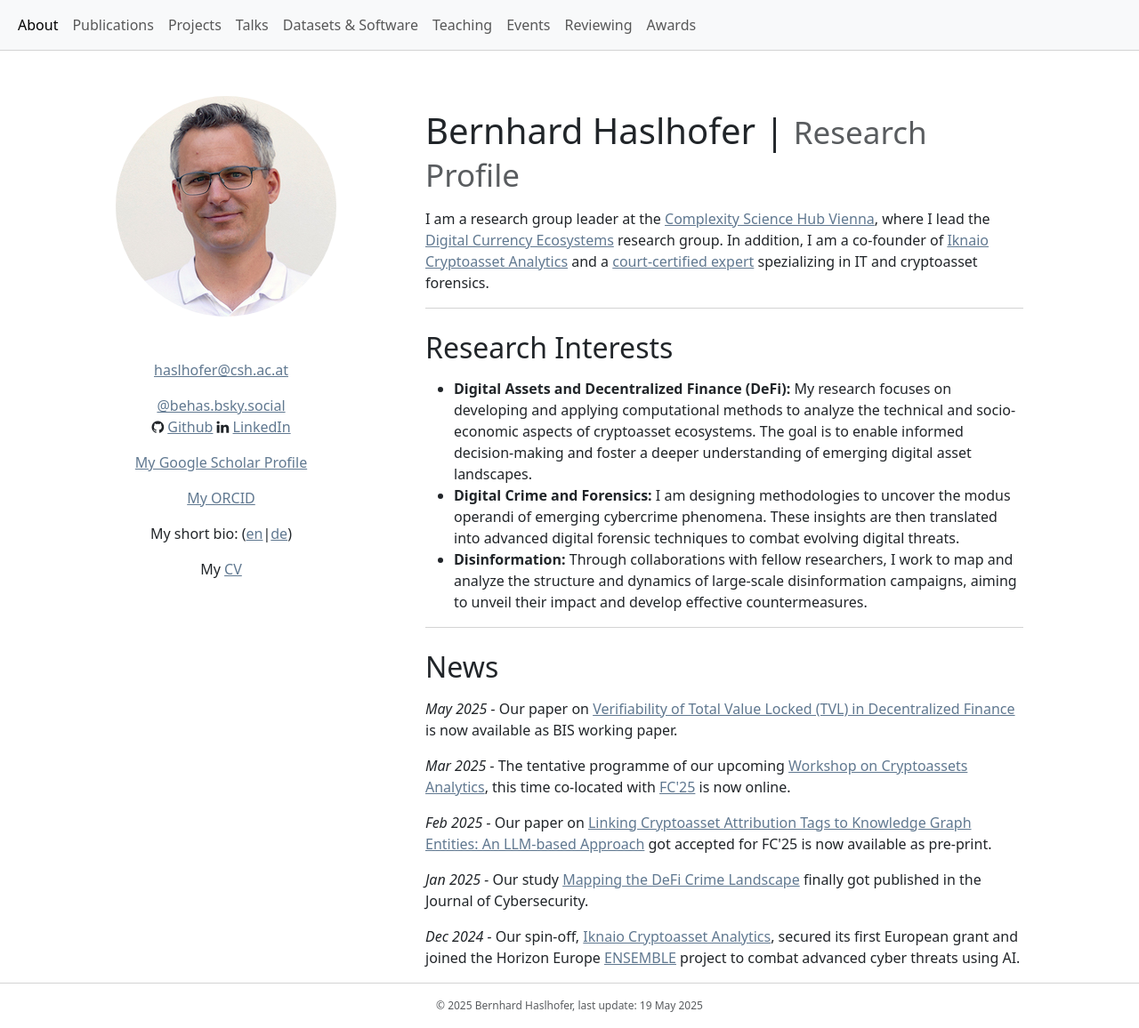
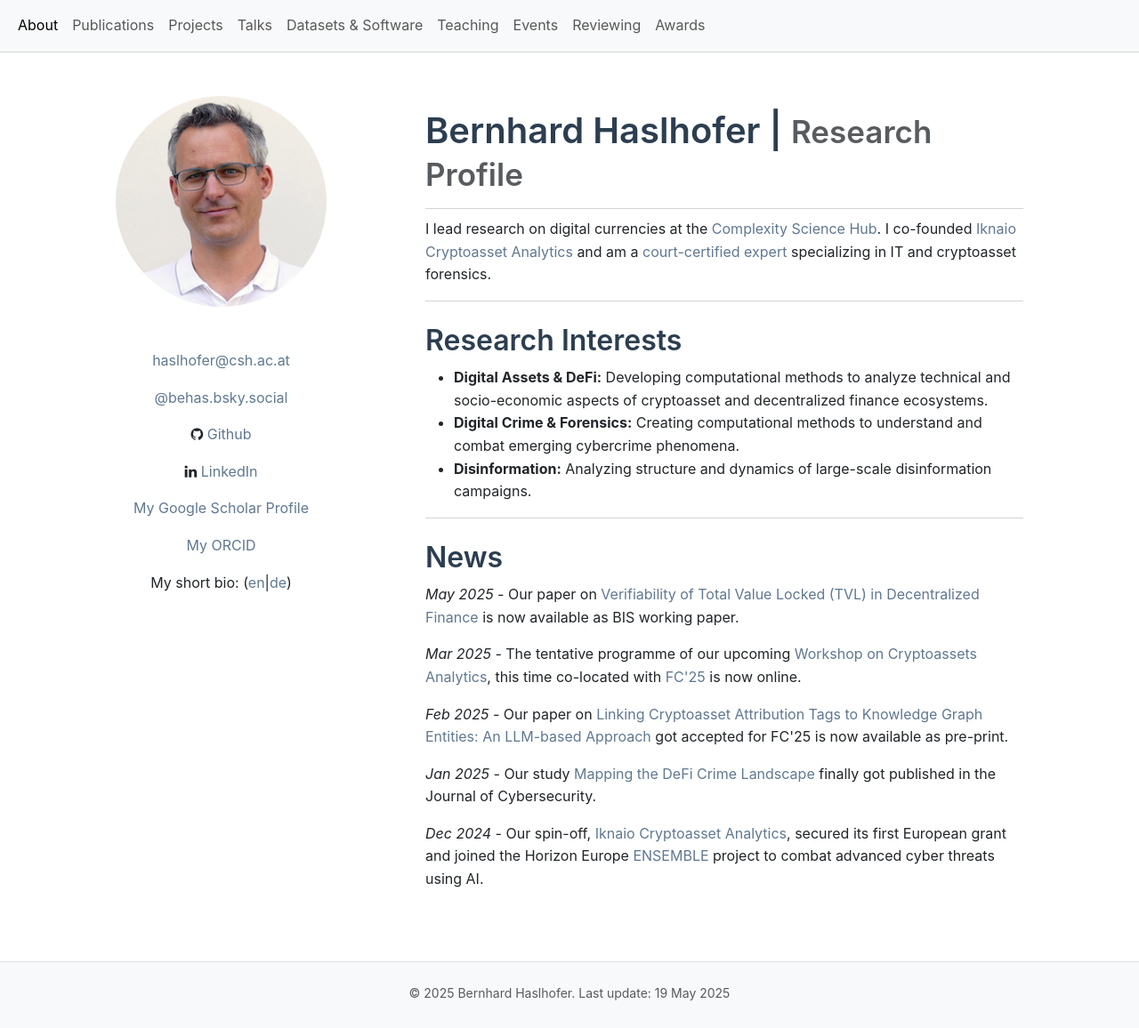
Before and after one commit to behas/behas.github.com, a Jekyll site: the page built from index.html, in a window 1280 px wide and 1156 px high. Shown: the whole window at 89% size. Built offline with Jekyll 4.4.1, drawn with Linux system fonts in a browser that asks for light colours; a style sheet for code colours, icons or effects is not loaded.

Commit message:
layout improv

```diff
--- a/_layouts/default.html
+++ b/_layouts/default.html
@@ -17,6 +17,13 @@
     <meta name="description" content="{{ site.description }}">
     <meta name="author" content="{{ site.author }}">
     <meta name="generator" content="Jekyll">
+
+    <meta name="robots" content="index, follow">
+    <meta property="og:title" content="{{ page.title }} | Bernhard Haslhofer">
+    <meta property="og:description" content="{{ site.description }}">
+    <meta property="og:image" content="{{ site.url }}/assets/images/bhaslhofer_2022.jpg">
+    <meta property="og:url" content="{{ site.url }}{{ page.url }}">
+    <meta name="twitter:card" content="summary_large_image">
 
     <!-- Bootstrap CSS -->
     <link href="https://cdn.jsdelivr.net/npm/bootstrap@5.3.3/dist/css/bootstrap.min.css" rel="stylesheet" integrity="sha384-QWTKZyjpPEjISv5WaRU9OFeRpok6YctnYmDr5pNlyT2bRjXh0JMhjY6hW+ALEwIH" crossorigin="anonymous">
@@ -38,7 +45,7 @@
   </head>
   <body class="d-flex flex-column h-100">
     <!-- Fixed navbar -->
-    <header>
+    <header class="sticky-top bg-light shadow-sm">
       {% include navigation.html %}
     </header>
 
@@ -49,9 +56,11 @@
 
     </main>
 
-    <footer class="footer mt-auto py-3">
+    <footer class="footer mt-auto py-1 bg-light border-top">
       <div class="container text-center">
-        <span class="text-muted">&copy; {{ site.time | date: "%Y" }} Bernhard Haslhofer, last update: {{ site.time | date_to_long_string}}</span>
+        <p class="mb-1 text-muted">
+          &copy; {{ site.time | date: "%Y" }} Bernhard Haslhofer. Last update: {{ site.time | date_to_long_string }}
+        </p>
       </div>
     </footer>
 
--- a/_sass/main.scss
+++ b/_sass/main.scss
@@ -1,5 +1,4 @@
-/* Site-specific variables and values for website */
-
+/* Site-specific variables */
 $link-color: #607890;
 $link-hover-color: #036;
 $border-color: lightgrey;
@@ -7,39 +6,100 @@
 $padding: 60px;
 $small-padding: 20px;
 
+/* Base Styles */
 body {
+  font-family: -apple-system, BlinkMacSystemFont, "Segoe UI", Roboto, "Helvetica Neue", Arial, sans-serif;
+  font-size: 16px;
+  line-height: 1.6;
+  color: #212529;
+
   a, a:active {
     color: $link-color;
+    text-decoration: none;
   }
+
   a:hover {
     color: $link-hover-color;
+    text-decoration: underline;
   }
 }
 
+/* Navigation */
 nav {
   border-bottom: 1px solid $border-color;
 }
 
+/* Main Content Layout */
 main {
   .container {
     padding: $padding $padding 0;
+
+    @media (max-width: 768px) {
+      padding: $small-padding;
+    }
   }
 
   section {
-    margin-top: 10px;
+    margin-top: 15px;
     padding-top: 10px;
     border-top: 1px solid $border-color;
   }
 
-  h1, h2, h3, h4, h5 {
-    margin: 15px 0;
+  h1, h2 {
+    font-weight: 600;
+    color: #2c3e50;
+    margin: 15px 0 10px;
+  }
+
+  h3, h4, h5 {
+    font-weight: 500;
+    margin: 15px 0 5px;
   }
 }
 
+/* Footer */
 footer {
-  font-size: 12px;
+  font-size: 0.875rem;
+  background-color: #f9f9f9;
+  color: #6c757d;
   border-top: 1px solid $border-color;
+
   .container {
-    padding: 0 $small-padding;
+    padding: $small-padding;
+    text-align: center;
   }
 }
+
+/* Profile image responsiveness */
+img.rounded-circle {
+  max-width: 100%;
+  height: auto;
+}
+
+/* Social links */
+.social-links {
+  a {
+    display: block;
+    margin-bottom: 0.4rem;
+    color: $link-color;
+
+    &:hover {
+      color: $link-hover-color;
+      text-decoration: underline;
+    }
+
+    i {
+      margin-right: 5px;
+    }
+  }
+}
+
+/* Utility classes */
+.text-muted-small {
+  font-size: 0.875rem;
+  color: #6c757d;
+}
+
+.mt-section {
+  margin-top: 3rem;
+}
--- a/index.html
+++ b/index.html
@@ -10,30 +10,25 @@
     <div class="col-md-3">
       <div class="text-center">
 
-        <img src="/assets/images/bhaslhofer_2022.jpg" class="rounded-circle" alt="Profile image of Bernhard Haslhofer, faculty member at Complexity Science Hub Vienna.">
+        <img src="/assets/images/bhaslhofer_2022.jpg" class="rounded-circle" alt="Portrait of Bernhard Haslhofer, research group leader at Complexity Science Hub Vienna.">
 
         <p id="email" class="mt-5">
+          <noscript>
+            Please enable JavaScript to view the email address.
+          </noscript>
           <script type="text/javascript">
-            // Email parts
-            var user = "haslhofer";
-            var domain = "csh";
-            var tld = "ac.at";
-
-            // Assemble the email address
-            var email = user + "@" + domain + "." + tld;
-
-            // Display email
-            document.getElementById("email").innerHTML = '<a href="mailto:' + email + '">' + email + '</a>';
+            document.getElementById("email").innerHTML =
+              '<a href="mailto:' + ["haslhofer", "csh.ac.at"].join("@") + '">haslhofer@csh.ac.at</a>';
           </script>
         </p>
         <p>
-
-          <!-- <i class="fa-brands fa-bluesky"></i> -->
           <a href="https://bsky.app/profile/behas.bsky.social" target="_">@behas.bsky.social</a></br>
-
+        </p>
+        <p>
           <i class="fa fa-github"></i>
           <a href="http://github.com/behas" target="_">Github</a>
-
+        </p>
+        <p>
           <i class="fa fa-linkedin"></i>
           <a href="https://www.linkedin.com/in/bernhardhaslhofer/">LinkedIn</a>
         </p>
@@ -45,30 +40,35 @@
           <i class="ai ai-orcid"></i>
           <a href="https://orcid.org/0000-0002-0415-4491" target="_blank">My ORCID</a>
         </p>
+
         <p>My short bio: (<a href="/assets/short_bio_en.txt">en</a>|<a href="/assets/short_bio_de.txt">de</a>)</p>
-        <p>My <a href="/assets/cv_haslhofer.pdf">CV</a></p>
       </div>
     </div>
 
     <div class="col-md-8">
-      <h1>
-        Bernhard Haslhofer | <small class="text-muted">Research Profile</small>
-      </h1>
 
-      <p>I am a research group leader at the <a href="https://www.csh.ac.at/" target="_blank">Complexity Science Hub Vienna</a>, where I lead the <a href="https://csh.ac.at/research/research-topic/digital-currency-ecosystems/" target="_blank">Digital Currency Ecosystems</a> research group. In addition, I am a co-founder of <a href="https://www.iknaio.com" target="_blank">Iknaio Cryptoasset Analytics</a> and a <a href="https://justizonline.gv.at/jop/web/exl/W333553" target="_blank">court-certified expert</a> spezializing in IT and cryptoasset forensics.
+      <header>
+        <h1>Bernhard Haslhofer | <small class="text-muted">Research Profile</small></h1>
+      </header>
 
-      <section>
+      <main>
+
+        <section id="introduction">
+          <p>
+            I lead research on digital currencies at the <a href="https://www.csh.ac.at/" target="_blank">Complexity Science Hub</a>. I co-founded <a href="https://www.iknaio.com" target="_blank">Iknaio Cryptoasset Analytics</a> and am a <a href="https://justizonline.gv.at/jop/web/exl/W333553" target="_blank">court-certified expert</a> specializing in IT and cryptoasset forensics.
+          </p>
+        </section>
+
+        <section id="research-interests">
           <h2>Research Interests</h2>
           <ul>
-          <li><b>Digital Assets and Decentralized Finance (DeFi):</b> My research focuses on developing and applying computational methods to analyze the technical and socio-economic aspects of cryptoasset ecosystems. The goal is to enable informed decision-making and foster a deeper understanding of emerging digital asset landscapes.</li>
-
-          <li><b>Digital Crime and Forensics:</b> I am designing methodologies to uncover the modus operandi of emerging cybercrime phenomena. These insights are then translated into advanced digital forensic techniques to combat evolving digital threats.</li>
-
-          <li><b>Disinformation:</b> Through collaborations with fellow researchers, I work to map and analyze the structure and dynamics of large-scale disinformation campaigns, aiming to unveil their impact and develop effective countermeasures.</li>
+            <li><b>Digital Assets & DeFi:</b> Developing computational methods to analyze technical and socio-economic aspects of cryptoasset and decentralized finance ecosystems.</li>
+            <li><b>Digital Crime & Forensics:</b> Creating computational methods to understand and combat emerging cybercrime phenomena.</li>
+            <li><b>Disinformation:</b> Analyzing structure and dynamics of large-scale disinformation campaigns.</li>
           </ul>
         </section>
 
-      <section>
+        <section id="news">
           <h2>News</h2>
             {% assign six_months_ago = 'now' | date: '%s' | minus: 15778476 %}
             {% for news in site.data.news %}
@@ -79,6 +79,8 @@
             {% endfor %}
         </section>
 
+      </main>
+
     </div>
 
   </div>
```
Also changed, not shown: 1 other file. Lines whose indentation alone changed are shown as unchanged.
